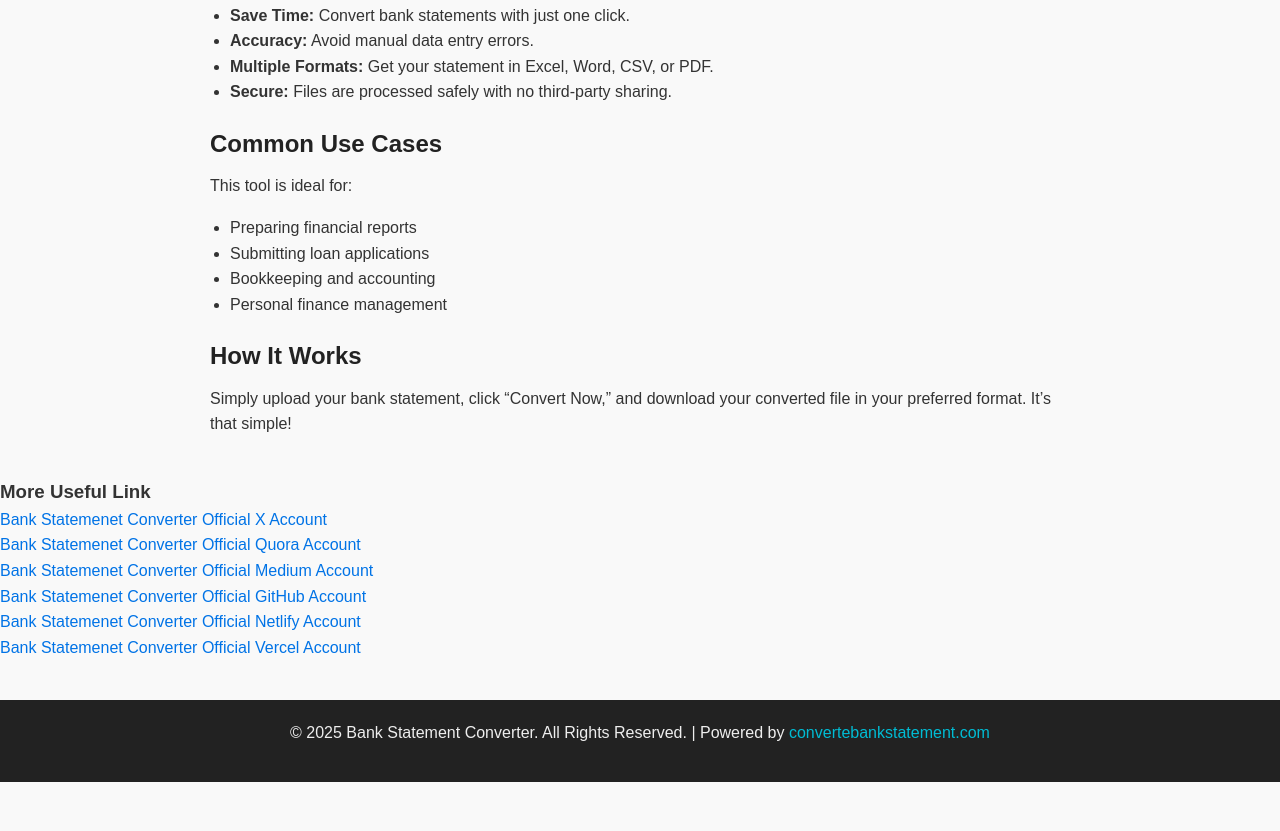
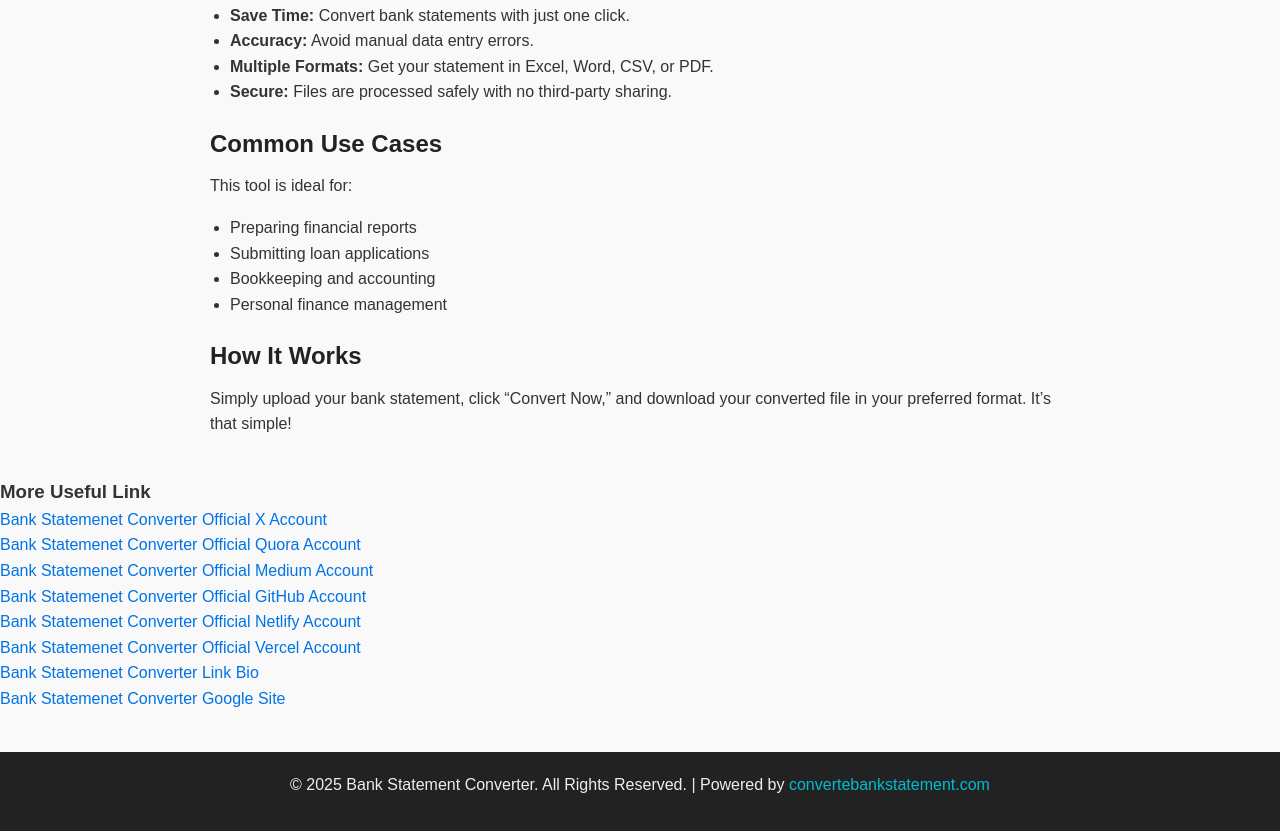
Before and after one commit to convertbankstatement/bank-statement-converter, a plain HTML site: page index.html in a window 1280 px wide. Shown: the part 740-1571 px from the top of the page. Before the commit the page ends 1522 px from the top, so only its background shows below. Drawn offline with Linux system fonts and the light colour scheme.

Commit message:
Update index.html

```diff
--- a/index.html
+++ b/index.html
@@ -104,6 +104,8 @@
   <a href="https://github.com/convertbankstatement">Bank Statemenet Converter Official GitHub Account</a><br>
   <a href="https://bank-statement-converter-online.netlify.app/">Bank Statemenet Converter Official Netlify Account</a><br>
   <a href="https://bank-statement-converter-beta.vercel.app/">Bank Statemenet Converter Official Vercel Account</a><br>
+   <a href="https://lnk.bio/bank-statement-converter">Bank Statemenet Converter Link Bio</a><br>
+  <a href="https://sites.google.com/view/convert-bank-statement/">Bank Statemenet Converter Google Site</a><br>
   <!-- Footer -->
   <footer>
     <p>&copy; 2025 Bank Statement Converter. All Rights Reserved. | Powered by <a href="https://convertebankstatement.com/">convertebankstatement.com</a></p>
```
